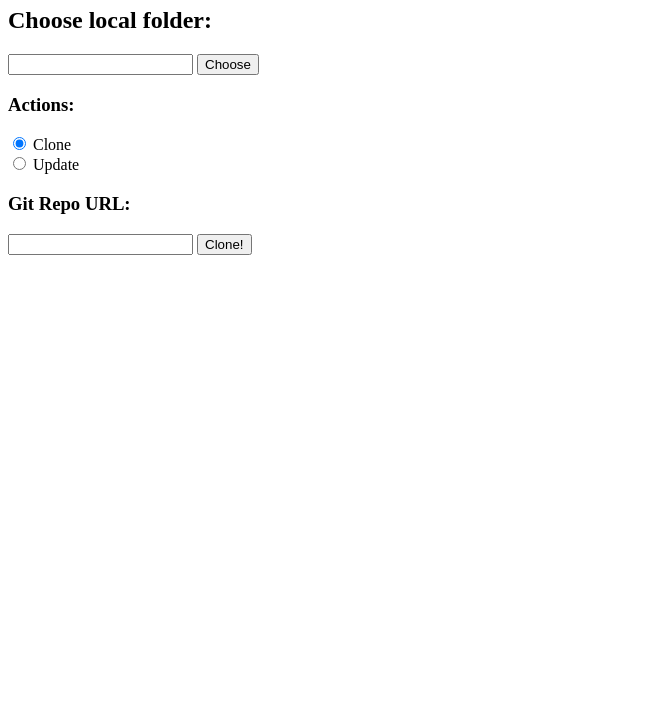
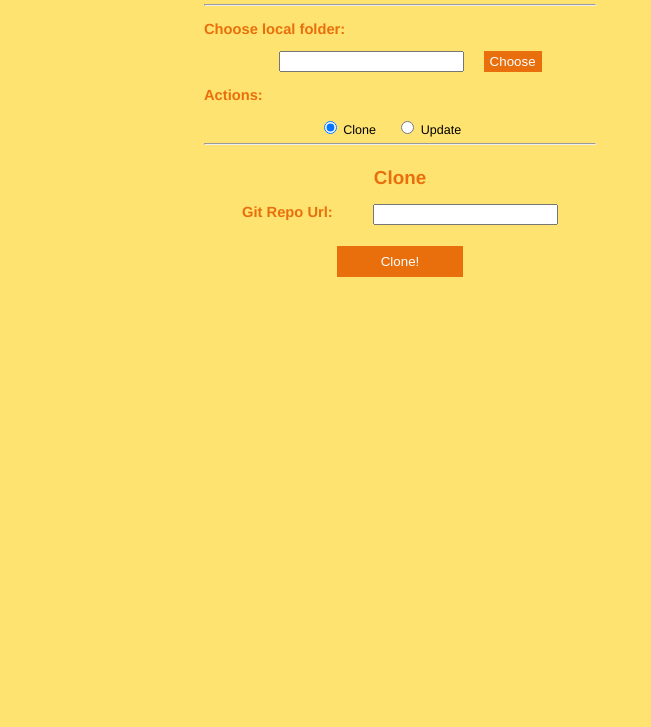
Before and after one commit to hmarsolla/git-repo-updater, an Electron app: page index.html in a window 800 px wide. Shown: the part 73-800 px from the top of the page, without its empty margins (0-651 px from the left). Drawn offline with Linux system fonts and the light colour scheme; no server answers.

Commit message:
Style changes

```diff
--- a/index.html
+++ b/index.html
@@ -5,39 +5,59 @@
     <meta name="viewport" content="width=device-width, initial-scale=1.0">
     <meta http-equiv="X-UA-Compatible" content="ie=edge">
     <title>git-repo-updater</title>
+    <link rel="stylesheet" href="style.css">
 </head>
 <body>
     <div id="main">
+        <div class="ct-title">
             <h1>Git Repo Updater!</h1>
-        <div>
-            <h2>Choose local folder:</h2>
+        </div>
+        <hr>
+        <div class="container">
+            <h3>Choose local folder:</h3>
+            <div class="field">
                 <input id="local-path"></input>
                 <button id="directory">Choose</button>
             </div>
+        </div>
 
-        <div>
+
+        <div class="container">
             <h3>Actions:</h3>
-            <form>
+            <div id="actions">
                 <div>
                     <input type="radio" id="clone-rd" name="option" checked/>
                     <label for="clone-rd">Clone</label>
                 </div>
-
                 <div>
                     <input type="radio" id="update-rd" name="option" />
                     <label for="update-rd">Update</label>
                 </div>
-            </form>
+            </div>
         </div>
 
-        <div id="clone-container">
-            <h3>Git Repo URL:</h3>
+        <hr>
+
+        <div id="clone-container" class="container">
+            <div class="ct-title">
+                <h2>Clone</h2>
+            </div>
+            <div class="field">
+                <h3>Git Repo Url:</h3>
                 <input id="git_url" type="text">
+            </div>
+            <div class="main-bt">
                 <button id="clone">Clone!</button>
             </div>
+        </div>
 
-        <div id="update-container" hidden>
+        <div id="update-container" class="container" hidden>
+            <div class="ct-title">
+                <h2>Update (Pull)</h2>
+            </div>
+            <div class="main-bt">
                 <button id="update">Update!</button>
+            </div>
         </div>
 
     </div>
--- /dev/null
+++ b/style.css
@@ -0,0 +1,59 @@
+html {
+    font-size: 78.5%;
+}
+
+body {
+    background-color: #FFE370;
+    font-family: Helvetica, Arial, sans-serif;
+}
+
+h1, h2, h3, span {
+    color: #E86F0C;
+}
+
+#main {
+    align-items: center;
+    margin: 0 auto;
+    max-width: 60rem;
+    padding: 0;
+    width: 50%;
+}
+
+.container .field {
+    display: flex;
+    justify-content: center;
+}
+
+.container .field input{
+    margin: 0 1.6rem;
+}
+
+.container .field h3{
+    margin: 0 1.6rem;
+}
+
+.container #clone, .container #update {
+    height: 2.5rem;
+    margin: 1.6rem;
+    width: 10rem;
+}
+
+.container .main-bt, .ct-title {
+    display: flex;
+    justify-content: center;
+}
+
+button {
+    background-color: #E86F0C;
+    border: none;
+    color: white;
+}
+
+#actions {
+    display: flex;
+    justify-content: center;
+}
+
+#actions label{
+    margin: 0 1.6rem 0 0;
+}
```
Lines whose indentation alone changed are shown as unchanged.
